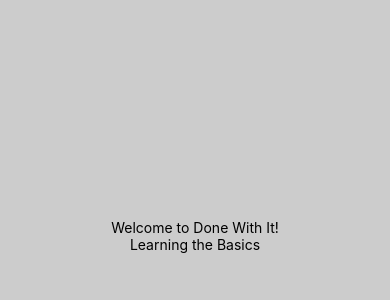
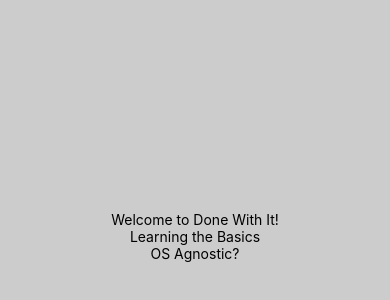
Before and after one commit to Spencerp34/DoneWithIt, a React Native app: screen / in a window 390 px wide. Shown: the part 186-486 px from the top of the page. Built offline with nearby package versions, Linux system fonts and the light colour scheme.

Commit message:
Learning the ropes

```diff
--- a/App.js
+++ b/App.js
@@ -6,6 +6,7 @@ export default function App() {
     <View style={styles.container}>
       <Text>Welcome to Done With It!</Text>
       <Text>Learning the Basics</Text>
+      <Text>OS Agnostic?</Text>
       <StatusBar style="auto" />
     </View>
   );
```
